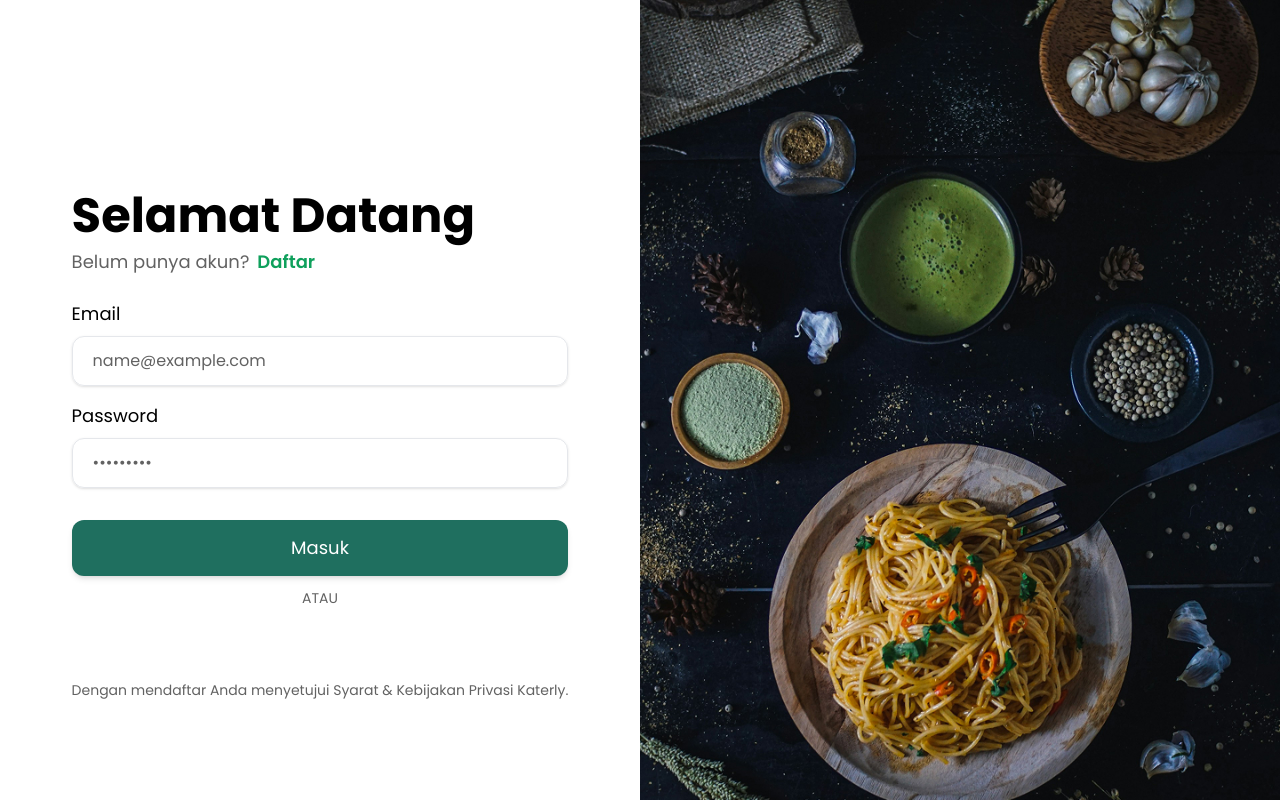
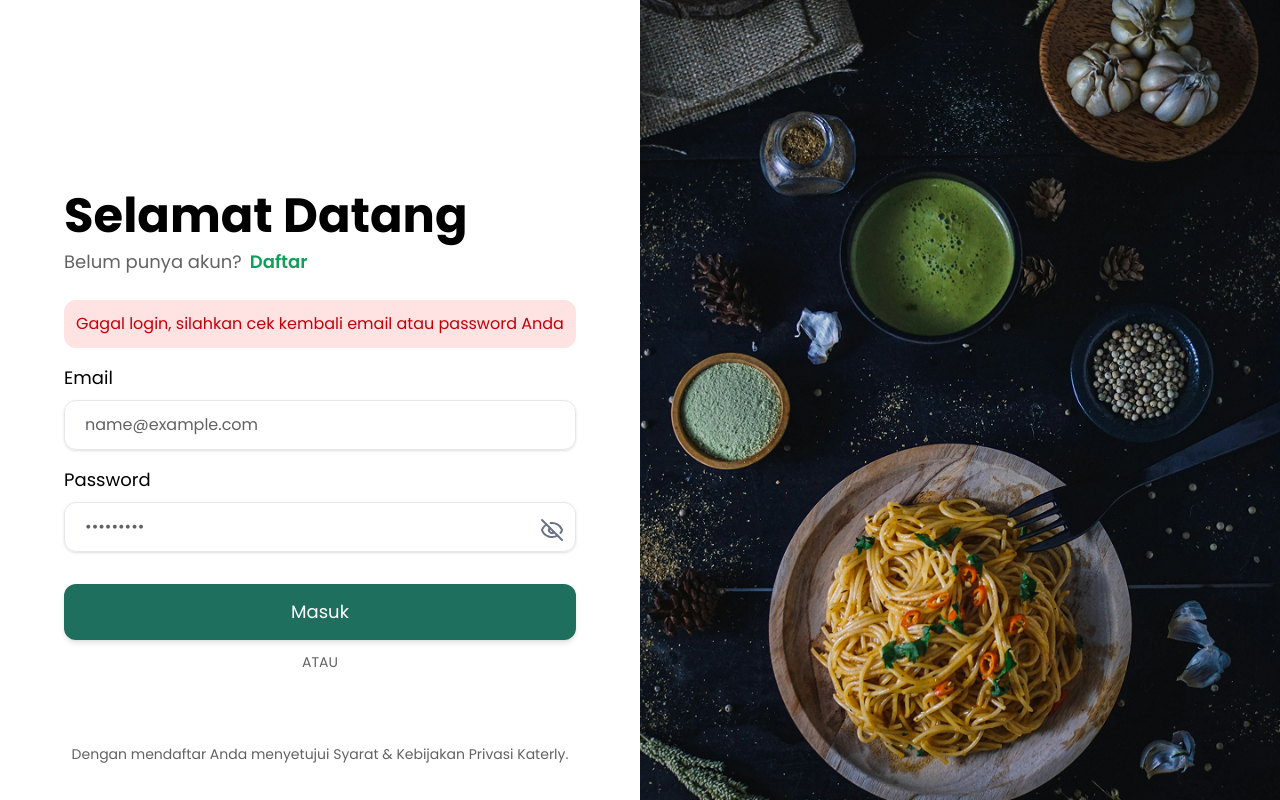
Before and after one commit to jasonenkristo123/Katerly, a Next.js app: page /login in a window 1280 px wide. Both pictures are taken after typing "name@example.com", "Sample123" into the empty fields and a click on the button "Masuk". Built offline with nearby package versions, Linux system fonts and the light colour scheme; no server answers.

Commit message:
fix: fix login error message not showed

```diff
--- a/src/features/auth/components/LoginPage.tsx
+++ b/src/features/auth/components/LoginPage.tsx
@@ -5,6 +5,7 @@ import { useRouter } from "next/navigation";
 import { useLogin, useLoginGoogle } from "../hooks/auth-hooks";
 import { useForm } from "react-hook-form";
 import { useState, useEffect } from "react";
+import { Eye, EyeOff } from "lucide-react";
 
 import { LoginSchema, TLoginSchema } from "../schemas/auth-schema";
 import { zodResolver } from "@hookform/resolvers/zod";
@@ -19,6 +20,7 @@ export default function LoginPage() {
     const { mutateAsync } = useLogin();
     const { mutateAsync: mutateAsyncGoogle } = useLoginGoogle();
     const [uxMode, setUxMode] = useState<"popup" | "redirect">("popup");
+    const [showPassword, setShowPassword] = useState(false);
 
     useEffect(() => {
         // Use setTimeout to avoid 'setState synchronously within an effect' warning
@@ -151,6 +153,11 @@ export default function LoginPage() {
                     </div>
 
                     <form onSubmit={handleSubmit(onSubmit)} className="flex w-full max-w-[520px] flex-col gap-4">
+                        {errors.root && (
+                            <div className="bg-red-100 p-3 text-red-700 rounded-xl text-center">
+                                {errors.root.message}
+                            </div>
+                        )}
 
                         <div className="flex flex-col gap-2">
                             <label className="text-lg text-black">
@@ -171,12 +178,25 @@ export default function LoginPage() {
                                 Password
                             </label>
 
-                            <input
-                                type="password"
-                                placeholder="Minimal 8 Karakter"
-                                className="rounded-xl border border-gray-200 px-5 py-3 text-base text-graytext-secondary shadow-sm outline-none focus:border-green-primary"
-                                {...register("password")}
-                            />
+                            <div className="relative w-full">
+                                <input
+                                    type={showPassword ? "text" : "password"}
+                                    placeholder="Minimal 8 Karakter"
+                                    className="rounded-xl border border-gray-200 px-5 py-3 text-base text-graytext-secondary shadow-sm w-full outline-none focus:border-green-primary"
+                                    {...register("password")}
+                                />
+                                <button
+                                    type="button"
+                                    onClick={() => setShowPassword(!showPassword)}
+                                    className="absolute right-3 top-4"
+                                >
+                                    {showPassword ? (
+                                        <Eye className="h-6 w-6 text-gray-500" />
+                                    ) : (
+                                        <EyeOff className="h-6 w-6 text-gray-500" />
+                                    )}
+                                </button>
+                            </div>
                             {errors.password && <p className="text-sm text-red-500">{errors.password.message}</p>}
                         </div>
 
```
